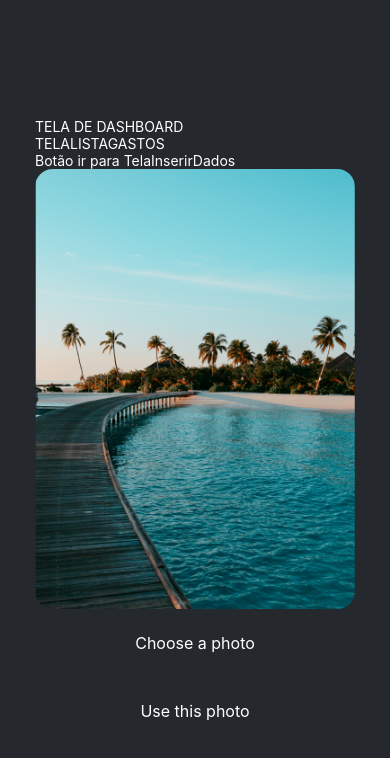
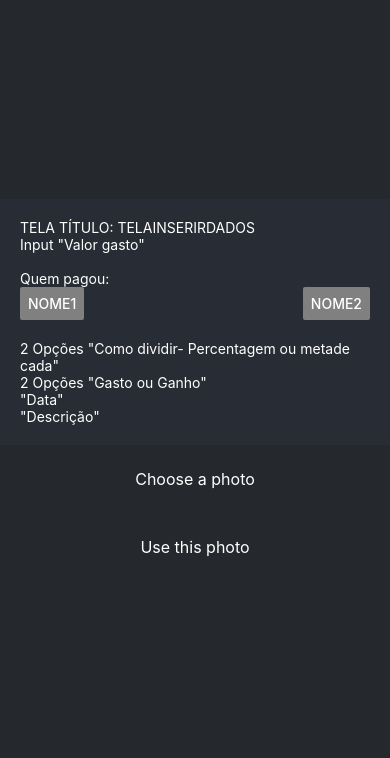
Before and after one commit to jhonatanwll/ControleDeGastosAppBeta, a React Native app in the folder ControleDeGastosApp/: screen / in a window 390 px wide. Shown: the top 758 px of the page. Built offline with nearby package versions, Linux system fonts and the light colour scheme.

Commit message:
new step

```diff
--- a/ControleDeGastosApp/App.jsx
+++ b/ControleDeGastosApp/App.jsx
@@ -37,9 +37,11 @@ export default function App() {
         <ButtonChangeScreen label="TelaInserirDados" goto="TelaInserirDados" styleText={styles.text}/>
         <ButtonChangeScreen label="TelaListaGastos" goto="TelaListaGastos" styleText={styles.text}/>
            */}
-        <TelaDashboard styleText={styles.text}/>
+        {/* <TelaDashboard styleText={styles.text}/> */}
+        <TelaInserirDados styleText={styles.text}/>
+        {/* <TelaListaGastos styleText={styles.text}/> */}
 
-        <ImageViewer placeholderImageSource={PlaceholderImage} />
+        {/* <ImageViewer placeholderImageSource={PlaceholderImage} /> */}
       </View>
       <View style={styles.footerContainer}>
         <Button label="Choose a photo" />
--- a/ControleDeGastosApp/screens/TelaInserirDados.jsx
+++ b/ControleDeGastosApp/screens/TelaInserirDados.jsx
@@ -1,11 +1,65 @@
-import React from "react";
-import { Text } from "react-native";
+import React, { useState } from "react";
+import { StyleSheet, Text, View, TextInput, Button } from "react-native";
 
-const TelaInserirDados = ({styleText}) => {
-  return <Text style={styleText}>TELAINSERIRDADOS</Text>;
+const TelaInserirDados = ({ styleText }) => {
+  const [quemPagou, setQuemPagou] = useState(null);
+  const [valorGasto, setValorGasto] = useState("");
+  const [tipoGasto, setTipoGasto] = useState(null);
+  const [data, setData] = useState("");
+  const [descricao, setDescricao] = useState("");
+
+  return (
+    <View style={styles.container}>
+      <Text style={styles.textStyle}>TELA TÍTULO: TELAINSERIRDADOS</Text>
+
+      <Text style={styles.textStyle}>Input "Valor gasto"</Text>
+      <TextInput
+
+      />
+
+      <Text style={styles.textStyle}>Quem pagou:</Text>
+      <View style={styles.buttonGroup}>
+        <Button
+          title="Nome1"
+          onPress={() => setQuemPagou("Nome1")}
+          color={quemPagou === "Nome1" ? "blue" : "gray"}
+        />
+        <Button
+          title="Nome2"
+          onPress={() => setQuemPagou("Nome2")}
+          color={quemPagou === "Nome2" ? "blue" : "gray"}
+        />
+      </View>
+
+      <Text style={styles.textStyle}>
+        2 Opções "Como dividir- Percentagem ou metade cada"
+      </Text>
+      <Text style={styles.textStyle}>2 Opções "Gasto ou Ganho"</Text>
+      <Text style={styles.textStyle}>"Data"</Text>
+      <Text style={styles.textStyle}>"Descrição"</Text>
+    </View>
+  );
 };
 
+const styles = StyleSheet.create({
+  container: {
+    padding: 20,
+    backgroundColor: "#282c34",
+    flex: 1,
+    justifyContent: "center",
+  },
+  textStyle: {
+    color: "#fff",
+  },
+  buttonGroup: {
+    flexDirection: "row",
+    justifyContent: "space-between",
+    marginBottom: 20,
+  },
+});
+
 export default TelaInserirDados;
+
 {
   /*
 
--- a/ControleDeGastosApp/screens/TelaListaGastos.jsx
+++ b/ControleDeGastosApp/screens/TelaListaGastos.jsx
@@ -1,8 +1,13 @@
 import React from "react";
-import { Text } from "react-native";
+import { View, Text } from "react-native";
 
-const TelaListaGastos = ({styleText}) => {
-  return <Text style={styleText}>TELALISTAGASTOS</Text>;
+const TelaListaGastos = ({ styleText }) => {
+  return (
+    <View>
+      <Text style={styleText}>TÍTULO TELA: TELALISTAGASTOS</Text>
+      <Text style={styleText}>"Lista com todos os valores gastos listados</Text>
+    </View>
+  );
 };
 
 export default TelaListaGastos;
```
